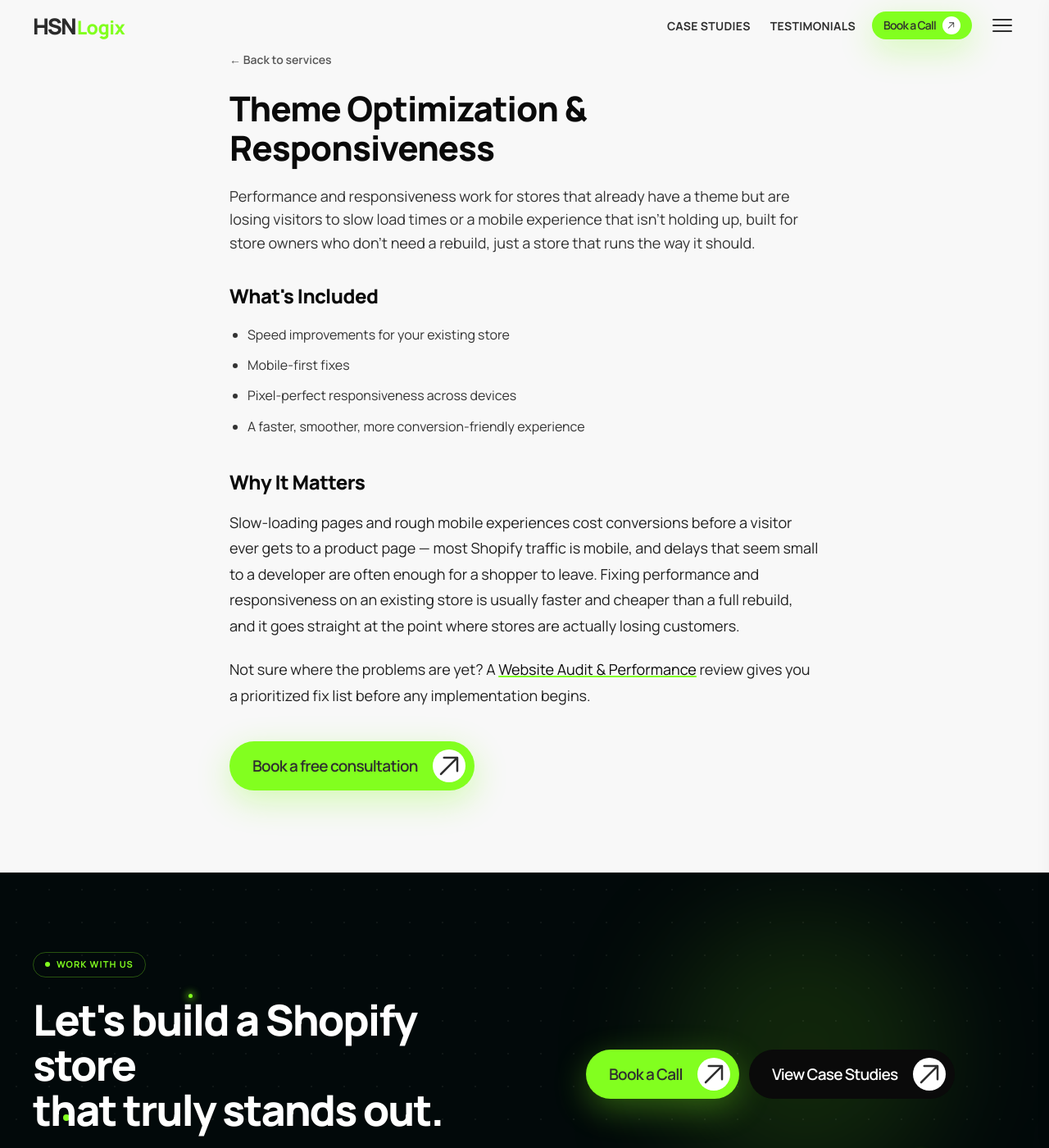
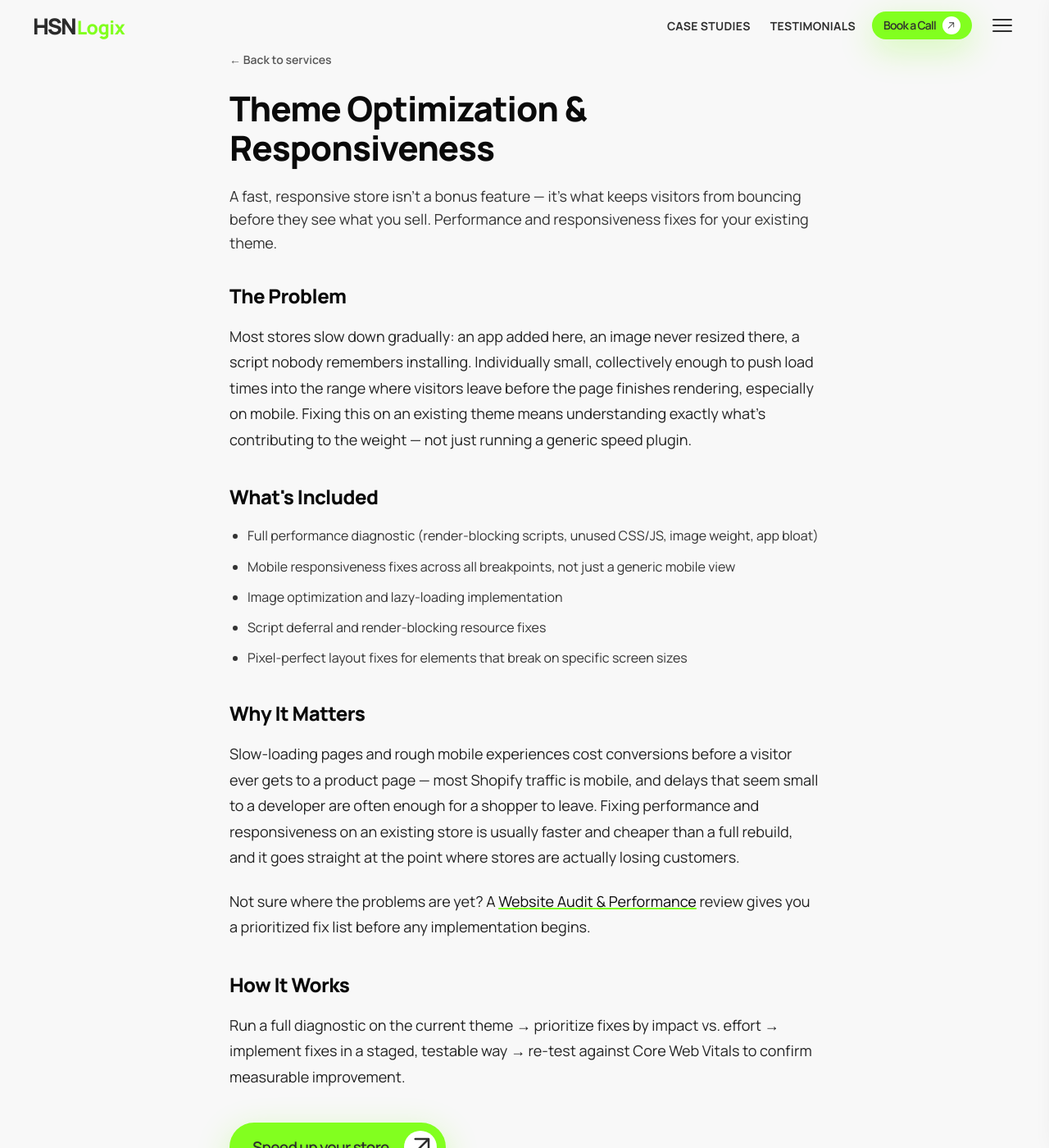
Before and after one commit to gr8ahmad/hsnlogix, a Jekyll site: the page built from _services/speed-optimization.md, in a window 1280 px wide and 1400 px high. Shown: the whole window at 82% size. Built offline with Jekyll 4.4.1, drawn with Linux system fonts in a browser that asks for light colours; a script that is not in the unit is left out.

Commit message:
Content: expand theme-development + speed-optimization to full structure
Add problem, process, cta_label fields and expand includes on the
last 2 older service pages that were missing the full 5-section
layout:

- theme-development: ~170w → ~330w
- speed-optimization: ~170w → ~330w (website-audit cross-link kept)

All 11 service pages now use the same structure: intro, The Problem,
What's Included, Why It Matters, How It Works, CTA.

Co-Authored-By: Claude Sonnet 4.6 <noreply@anthropic.com>

```diff
--- a/_services/speed-optimization.md
+++ b/_services/speed-optimization.md
@@ -4,12 +4,16 @@ title: "Theme Optimization & Responsiveness"
 seo_title: "Shopify Speed & Performance Optimization | HSNLOGIX"
 date: 2026-09-01
 excerpt: "Shopify speed and performance optimization — mobile-first fixes and pixel-perfect responsiveness for faster, more conversion-friendly stores."
-intro: "Performance and responsiveness work for stores that already have a theme but are losing visitors to slow load times or a mobile experience that isn't holding up, built for store owners who don't need a rebuild, just a store that runs the way it should."
+intro: "A fast, responsive store isn't a bonus feature — it's what keeps visitors from bouncing before they see what you sell. Performance and responsiveness fixes for your existing theme."
+problem: "Most stores slow down gradually: an app added here, an image never resized there, a script nobody remembers installing. Individually small, collectively enough to push load times into the range where visitors leave before the page finishes rendering, especially on mobile. Fixing this on an existing theme means understanding exactly what's contributing to the weight — not just running a generic speed plugin."
 includes:
-  - "Speed improvements for your existing store"
-  - "Mobile-first fixes"
-  - "Pixel-perfect responsiveness across devices"
-  - "A faster, smoother, more conversion-friendly experience"
+  - "Full performance diagnostic (render-blocking scripts, unused CSS/JS, image weight, app bloat)"
+  - "Mobile responsiveness fixes across all breakpoints, not just a generic mobile view"
+  - "Image optimization and lazy-loading implementation"
+  - "Script deferral and render-blocking resource fixes"
+  - "Pixel-perfect layout fixes for elements that break on specific screen sizes"
+process: "Run a full diagnostic on the current theme → prioritize fixes by impact vs. effort → implement fixes in a staged, testable way → re-test against Core Web Vitals to confirm measurable improvement."
+cta_label: "Speed up your store"
 ---
 
 Slow-loading pages and rough mobile experiences cost conversions before a visitor ever gets to a product page — most Shopify traffic is mobile, and delays that seem small to a developer are often enough for a shopper to leave. Fixing performance and responsiveness on an existing store is usually faster and cheaper than a full rebuild, and it goes straight at the point where stores are actually losing customers.
```
Also changed, not shown: _services/theme-development.md (+9 -4 lines).
